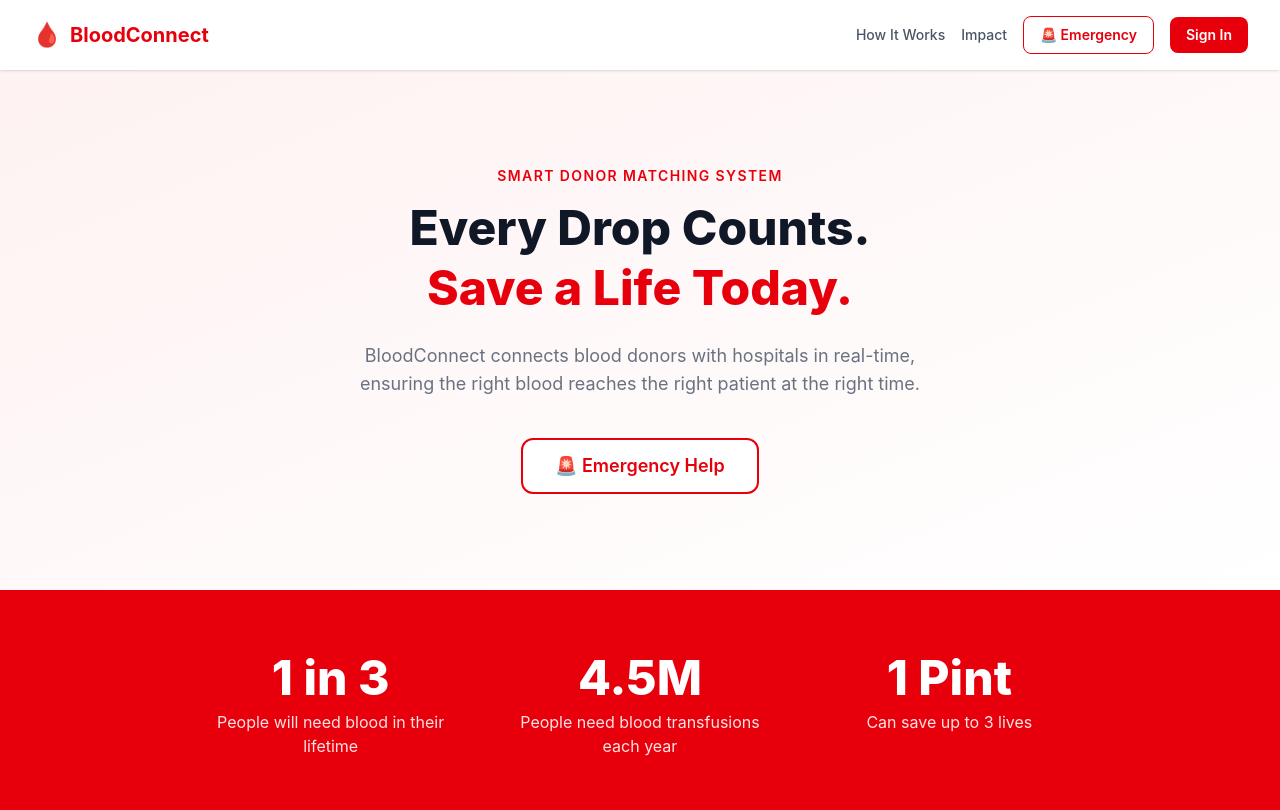
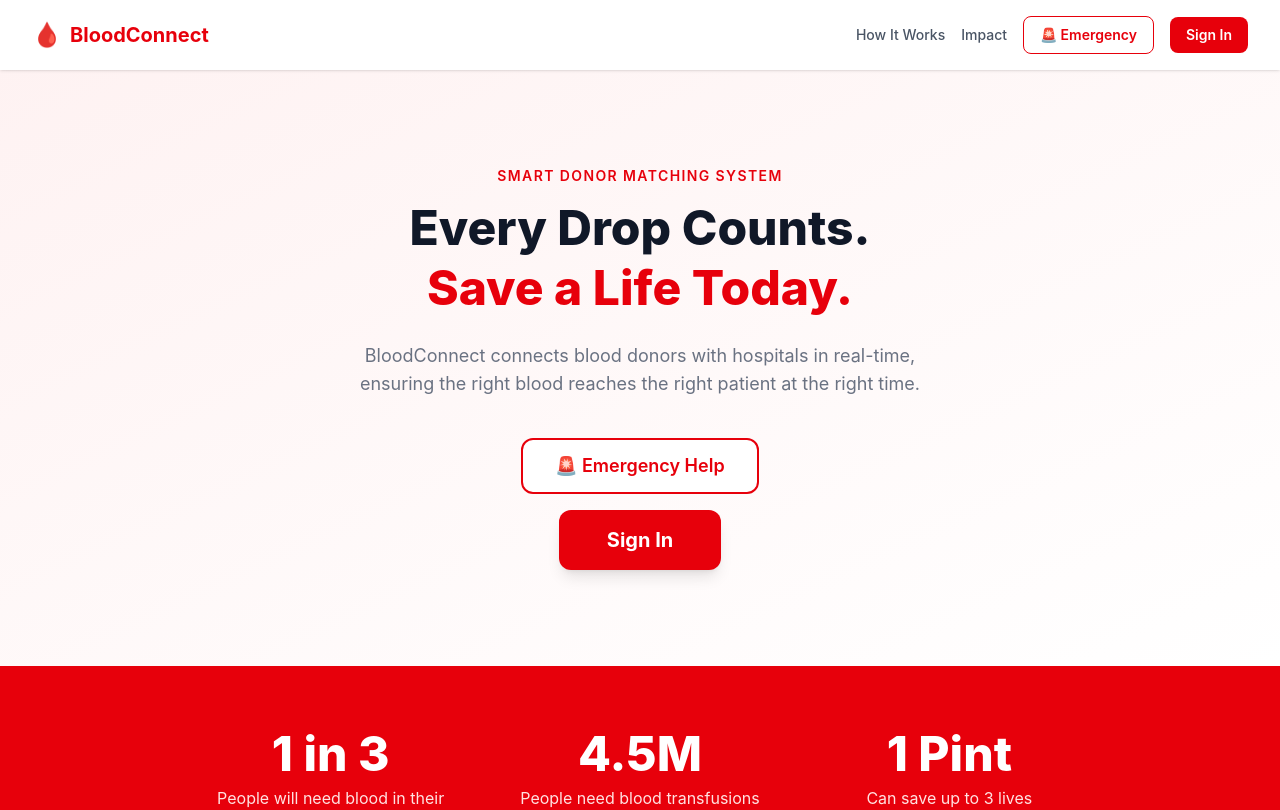
Before and after one commit to danaghannam14-blip/blood-bank, a React (Vite) app in the folder frontend/: page / in a window 1280 px wide. Shown: the top 810 px of the page. Built offline with nearby package versions, Linux system fonts and the light colour scheme.

Commit message:
add sign in button to hero

```diff
--- a/frontend/src/pages/Home.jsx
+++ b/frontend/src/pages/Home.jsx
@@ -36,10 +36,16 @@ function Home() {
         <p className="text-gray-500 text-lg max-w-xl mx-auto mb-10">
           BloodConnect connects blood donors with hospitals in real-time, ensuring the right blood reaches the right patient at the right time.
         </p>
-        <button onClick={() => navigate('/emergency')}
-          className="bg-white border-2 border-red-600 text-red-600 px-8 py-3 rounded-xl text-lg font-semibold hover:bg-red-50">
-          🚨 Emergency Help
-        </button>
+        <div className="flex flex-col items-center gap-4">
+  <button onClick={() => navigate('/emergency')}
+    className="bg-white border-2 border-red-600 text-red-600 px-8 py-3 rounded-xl text-lg font-semibold hover:bg-red-50">
+    🚨 Emergency Help
+  </button>
+  <button onClick={() => navigate('/login')}
+    className="bg-red-600 text-white px-12 py-4 rounded-xl text-xl font-bold hover:bg-red-700 shadow-lg">
+    Sign In
+  </button>
+</div>
       </section>
 
       {/* Stats */}
```
